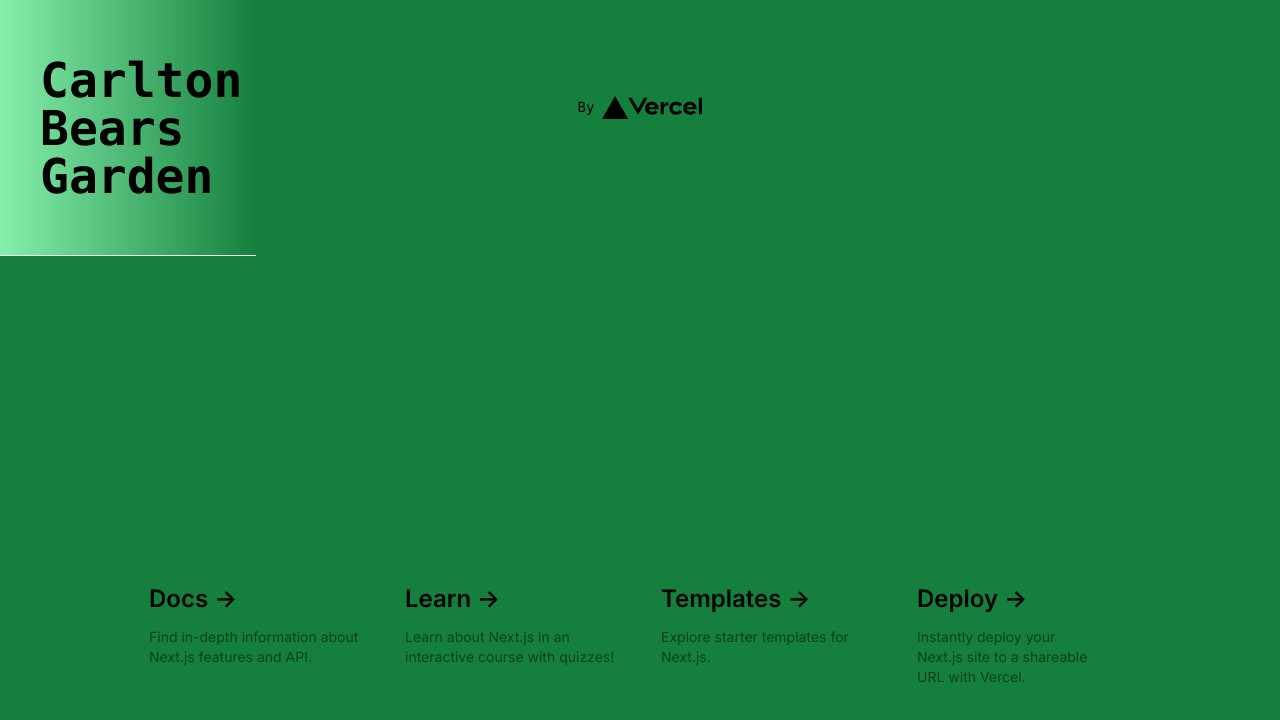
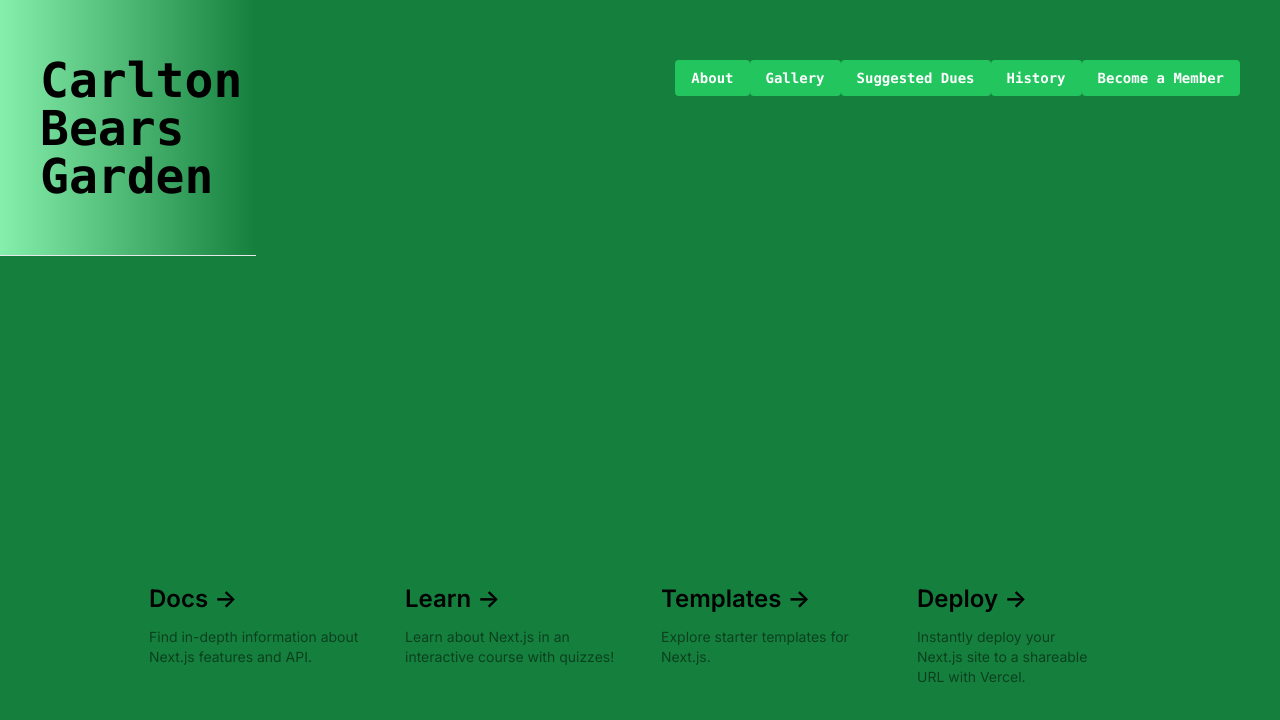
Before and after one commit to tedgusek/carltonbearsgarden, a Next.js app: page / in a window 1280 px wide. Shown: the top 720 px of the page. Built offline with nearby package versions, Linux system fonts and the light colour scheme.

Commit message:
Added Nav bar compnent

```diff
--- a/src/app/page.tsx
+++ b/src/app/page.tsx
@@ -1,4 +1,5 @@
 import Image from "next/image";
+import Navbar from "@/components/Navbar";
 
 export default function Home() {
   return (
@@ -12,7 +13,8 @@ export default function Home() {
           <code className="font-mono font-bold">src/app/page.tsx</code>
         </p> */}
         <div className="fixed bottom-0 left-0 flex h-48 w-full items-end justify-center bg-gradient-to-t from-white via-white dark:from-black dark:via-black lg:static lg:h-auto lg:w-auto lg:bg-none">
-          <a
+          <Navbar />
+          {/* <a
             className="pointer-events-none flex place-items-center gap-2 p-8 lg:pointer-events-auto lg:p-0"
             href="https://vercel.com?utm_source=create-next-app&utm_medium=appdir-template&utm_campaign=create-next-app"
             target="_blank"
@@ -27,7 +29,7 @@ export default function Home() {
               height={24}
               priority
             />
-          </a>
+          </a> */}
         </div>
       </div>
 
--- /dev/null
+++ b/src/components/Navbar.tsx
@@ -0,0 +1,20 @@
+import React from "react";
+
+function Navbar() {
+    // Change this an array to an object with the key as the string, and the value as the link to where the button should go
+    // The endpoint is going to be rendered in a div on the landing page below the nav bar
+    const navMenuItems: string[] = ['About', 'Gallery', 'Suggested Dues', 'History', 'Become a Member'];
+
+    const buttons = navMenuItems.map((string, index) =>
+        <button key={index} className="bg-green-500 hover:bg-green-700 text-white font-bold py-2 px-4 rounded">
+            {string}
+        </button>)
+
+    return (
+        <div className="fixed top-25 right-10">
+            {buttons}
+        </div>
+    )
+}
+
+export default Navbar;
```
